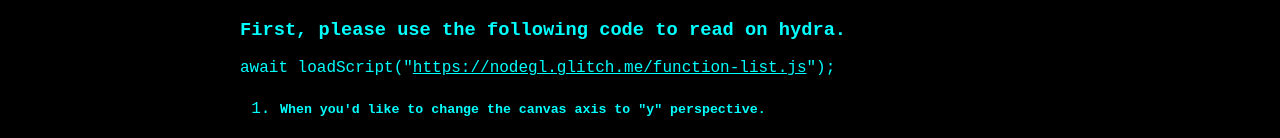
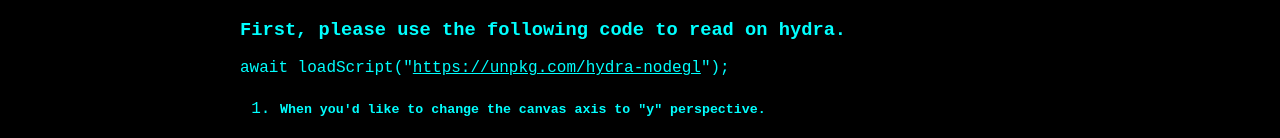
Before and after one commit to Uchida16104/NodeGL, a website: page index.html in a window 1280 px wide. Shown: the part 500-638 px from the top of the page. Drawn offline with Linux system fonts and the light colour scheme; a small style sheet from the web is missing.

Commit message:
Update index.html
Signed-off-by: Hirotoshi Uchida <uho02741358@gmail.com>

```diff
--- a/index.html
+++ b/index.html
@@ -131,8 +131,8 @@
         <h1 id="usage">Usage</h1>
       </ul>
       <h3 id="first">First, please use the following code to read on hydra.</h3>
-      <div class="ready">await loadScript("<a href="https://nodegl.glitch.me/function-list.js"
-        >https://nodegl.glitch.me/function-list.js</a
+      <div class="ready">await loadScript("<a href="https://unpkg.com/hydra-nodegl"
+        >https://unpkg.com/hydra-nodegl</a
         >");</div>
       <ol>
         <li>
@@ -743,7 +743,7 @@
       </ol>
       <br />
       <p id="info">
-        Click <a href="https://nodegl.glitch.me/function-list.js">here</a> for
+        Click <a href="https://unpkg.com/hydra-nodegl">here</a> for
         more information.
       </p>
       <p>
@@ -771,6 +771,6 @@
       </h6>
     </div>
     <script src="./script.js"></script>
-    <script src="./function-list.js"></script>
+    <script src="https://unpkg.com/hydra-nodegl"></script>
   </body>
 </html>
```
